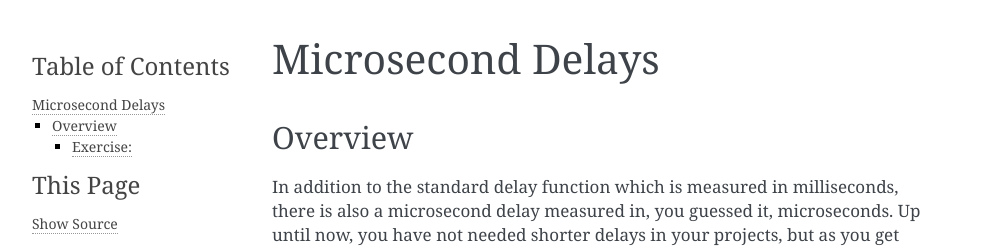
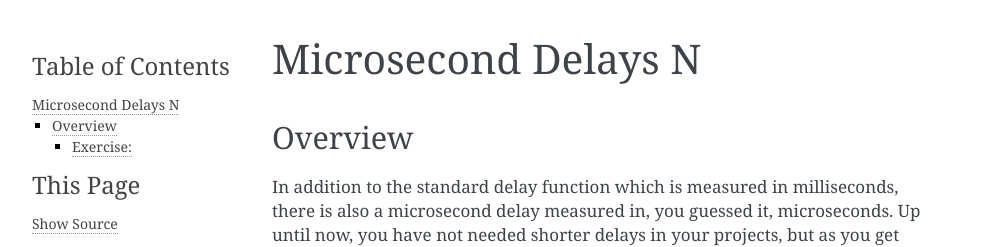
Before and after one commit to maxtkc/mvths-wiki, a Sphinx documentation site: the page built from docs/024a-microsecond-delay.rst, in a window 1280 px wide. Shown: the top 247 px of the page, without its empty margins (148-1141 px from the left). Built offline with Sphinx 7.4.7, drawn with Linux system fonts in a browser that asks for light colours; pages that are not in the unit, such as notebooks, are missing from menus.

```diff
--- a/docs/024a-microsecond-delay.rst
+++ b/docs/024a-microsecond-delay.rst
@@ -1,4 +1,4 @@
-Microsecond Delays
+Microsecond Delays N
 ==========================
 
 Overview
```
